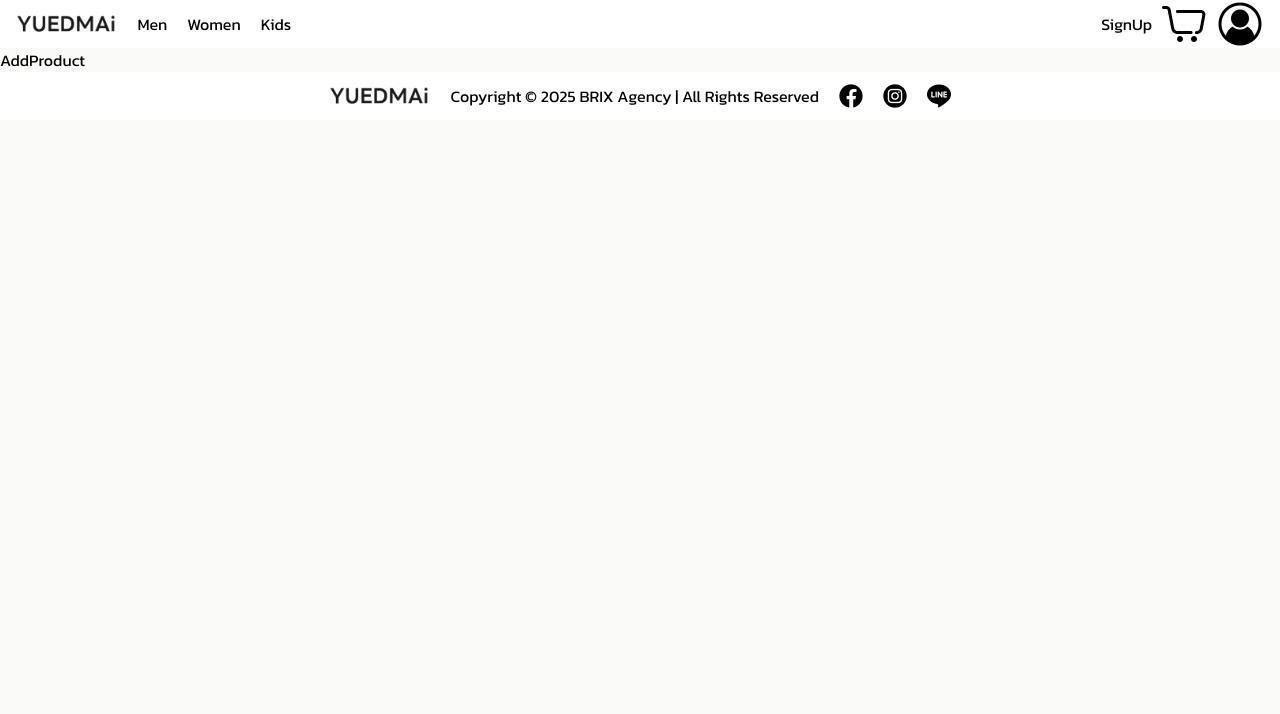
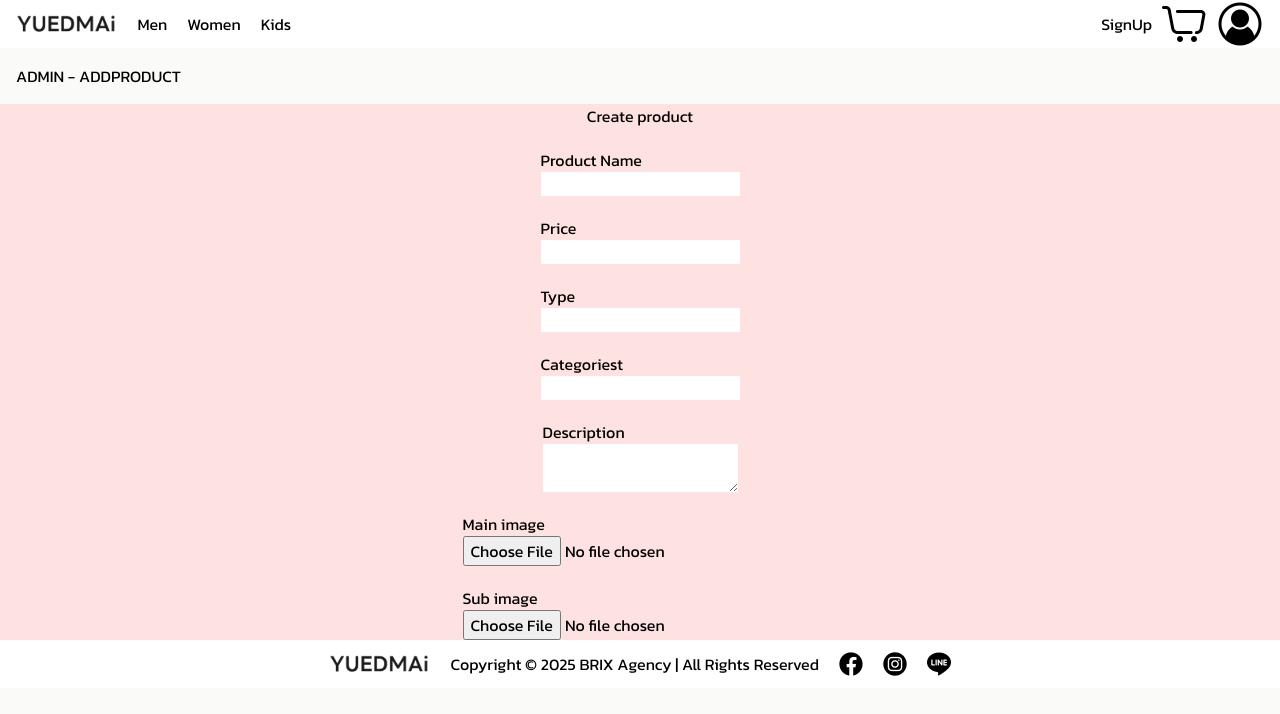
Before and after one commit to Chinnawat-TT/Person-project-frontend, a React (Vite) app: page /admin/addproduct in a window 1280 px wide. Shown: the top 714 px of the page. Built offline with nearby package versions, Linux system fonts and the light colour scheme.

Commit message:
ui addproductPage

```diff
--- a/src/contexts/AuthContext.jsx
+++ b/src/contexts/AuthContext.jsx
@@ -1,6 +1,7 @@
 import { createContext, useEffect, useState } from "react"
 import axios from "../config/axios"
 import { addAccessToken, getAccessToken, removeAccessToken } from "../utils/local-storage";
+
 
 
 export const AuthContext =createContext();
--- a/src/features/profile/AddProduct.jsx
+++ b/src/features/profile/AddProduct.jsx
@@ -2,6 +2,39 @@
 
 export default function AddProduct() {
   return (
-    <div>AddProduct</div>
+    <div>
+        <nav className=" p-4"> ADMIN - ADDPRODUCT </nav>
+        <div className="  bg-red-100  flex flex-col gap-5 items-center justify-center">
+            <span>Create product</span>
+            <div className=" flex flex-col">
+            <span>Product Name</span>
+            <input type="text" />
+            </div>
+            <div className=" flex flex-col">
+    <span>Price</span>
+            <input type="text" />
+            </div>
+            <div className=" flex flex-col">
+    <span>Type</span>
+            <input type="text" />
+            </div>
+            <div className=" flex flex-col">
+    <span>Categoriest</span>
+            <input type="text" />
+            </div>
+            <div className=" flex flex-col">
+    <span>Description</span>
+            <textarea id="description" name="description" ></textarea>
+            </div>
+            <div className=" flex flex-col">
+                <span>Main image</span>
+                <input type="file" />
+            </div>
+            <div className=" flex flex-col">
+                <span>Sub image</span>
+                <input type="file" />
+            </div>
+        </div>
+        </div>
   )
 }
--- a/src/layout/Header.jsx
+++ b/src/layout/Header.jsx
@@ -1,4 +1,4 @@
-import { Link } from "react-router-dom";
+import { Link, Navigate } from "react-router-dom";
 import { useAuth } from "../hooks/use-Auth";
 
 export default function Header() {
@@ -26,7 +26,7 @@ export default function Header() {
         <Link to="/cart">
           <img src="../../public/icons8-cart-48.png" alt="" />
         </Link>
-        {authUser ? ( <div className=" cursor-pointer  flex justify-center items-center" onClick={logout}> <span>logout</span><span class="material-symbols-outlined">logout</span></div>
+        {authUser ? ( <div className=" cursor-pointer  flex justify-center items-center" onClick={logout}> <span>logout</span><span class="material-symbols-outlined">logout</span>  </div>
 
         ) : (
           <Link to="/login">
```
